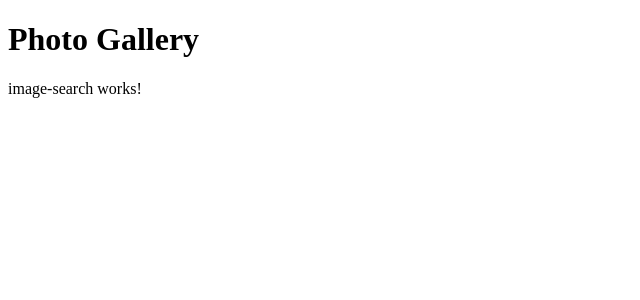
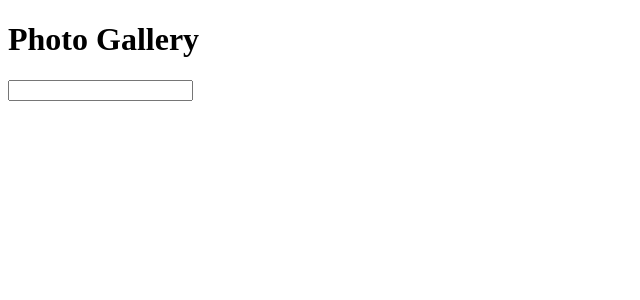
Before and after one commit to programmist/angular-photo-gallery, an Angular app: page / in a window 1280 px wide. Shown: the top 300 px of the page, without its empty margins (0-640 px from the left). Built offline with nearby package versions, Linux system fonts and the light colour scheme.

Commit message:
Add initial search template and state

```diff
--- a/src/app/image-search/image-search.component.html
+++ b/src/app/image-search/image-search.component.html
@@ -1 +1,13 @@
-<p>image-search works!</p>
+<div id="search-component">
+  <input
+    #imgSrchInput
+    id="img-search-input"
+    (input)="search(imgSrchInput.value)"
+  />
+
+  <ul class="search-result">
+    <li *ngFor="let image of images$ | async">
+      <img src="{{ image }}" />
+    </li>
+  </ul>
+</div>
--- a/src/app/image-search/image-search.component.ts
+++ b/src/app/image-search/image-search.component.ts
@@ -1,4 +1,5 @@
 import { Component, OnInit } from '@angular/core';
+import { Observable } from 'rxjs';
 
 @Component({
   selector: 'image-search',
@@ -6,7 +7,10 @@ import { Component, OnInit } from '@angular/core';
   styleUrls: ['./image-search.component.scss'],
 })
 export class ImageSearchComponent implements OnInit {
+  images$: Observable<string>;
   constructor() {}
 
   ngOnInit(): void {}
+
+  search(text: string) {}
 }
```
